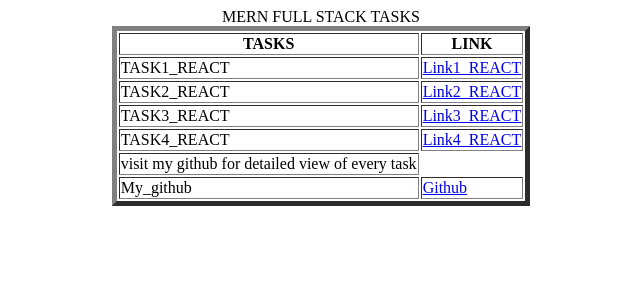
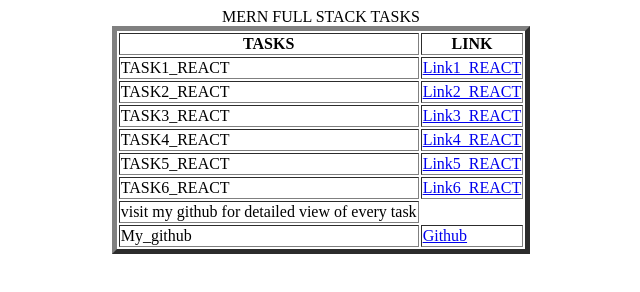
Before and after one commit to srujanapple/react_task-s_LINKS, a plain HTML site: page index.html in a window 1280 px wide. Shown: the whole page, without its empty margins (319-959 px from the left). Drawn offline with Linux system fonts and the light colour scheme.

Commit message:
Update index.html

```diff
--- a/index.html
+++ b/index.html
@@ -27,6 +27,14 @@
             <td><a href="https://react-task4-main.vercel.app/">Link4_REACT</a></td>
         </tr>
         <tr>
+            <td>TASK5_REACT</td>
+            <td><a href="https://react-task5-brown.vercel.app/">Link5_REACT</a></td>
+        </tr>
+        <tr>
+            <td>TASK6_REACT</td>
+            <td><a href="https://react-task4-main.vercel.app/">Link6_REACT</a></td>
+        </tr>
+        <tr>
             <td>visit my github for detailed view of every task</td>
 <!--             <td><a href="task6BS.html">Link6_BS</a></td> -->
         </tr>
```
